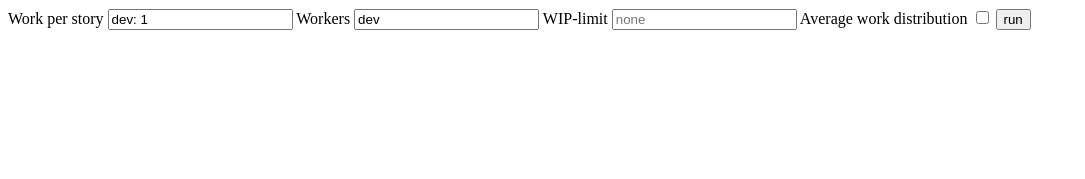
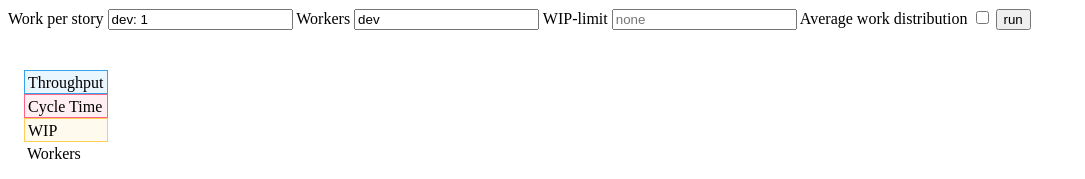
Before and after one commit to michelgrootjans/explaining-flow, a plain HTML site: page index.html in a window 1280 px wide. Shown: the whole page, without its empty margins (0-1085 px from the left). Drawn offline with Linux system fonts and the light colour scheme.

Commit message:
Deploying to gh-pages from @ michelgrootjans/explaining-flow@35aedad46ba202a22514c9795e44af3c62978ecd 🚀

```diff
--- a/index.html
+++ b/index.html
@@ -28,6 +28,13 @@
             <button id="create-scenario">run</button>
         </form>
         <div id="scenarios">
+            <div class="scenario">
+                <div class="scenario-title">&nbsp;</div>
+                <div class="throughput">Throughput</div>
+                <div class="cycletime">Cycle Time</div>
+                <div class="wip">WIP</div>
+                <div class="workers">Workers</div>
+            </div>
         </div>
         <canvas id="myChart" class="chart" width="500px" height="100px"></canvas>
     </div>
--- a/style.css
+++ b/style.css
@@ -20,6 +20,10 @@
     display: inline-block;
     margin: 1em;
     vertical-align: top;
+}
+
+.scenario div {
+    padding: 3px;
 }
 
 .scenario-title {
```
